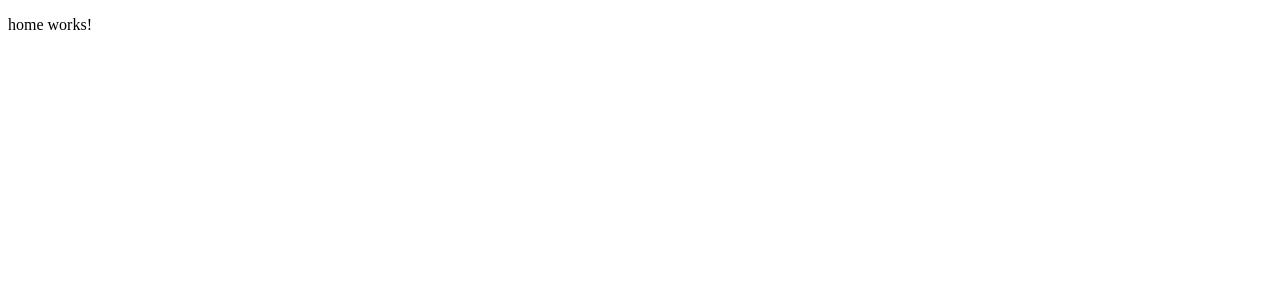
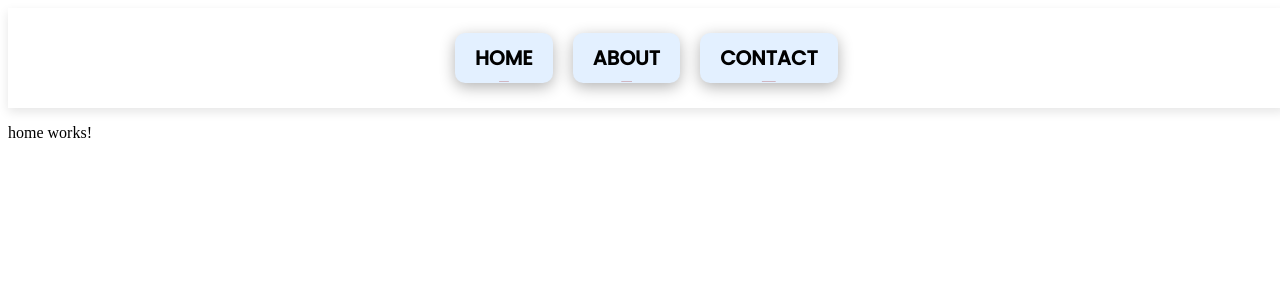
Before and after one commit to ahmed-bs/PsychoEducatif, an Angular app: page / in a window 1280 px wide. Shown: the top 300 px of the page. Built offline with nearby package versions, Linux system fonts and the light colour scheme.

Commit message:
Add header

```diff
--- a/src/app/app.module.ts
+++ b/src/app/app.module.ts
@@ -11,7 +11,6 @@ import { RouterModule } from '@angular/router'; // Correct import
 @NgModule({
   declarations: [
     AppComponent,
-    HeaderComponent,
     FooterComponent, // Declare only components, directives, and pipes
   ],
   imports: [
--- a/src/app/features/users/home/home.component.html
+++ b/src/app/features/users/home/home.component.html
@@ -1 +1,2 @@
+<app-header></app-header>
 <p>home works!</p>
--- a/src/app/features/users/users.module.ts
+++ b/src/app/features/users/users.module.ts
@@ -4,13 +4,15 @@ import { CommonModule } from '@angular/common';
 import { UsersRoutingModule } from './users.routing';
 import { HomeComponent } from './home/home.component';
 import { HeaderComponent } from 'src/app/shared/header/header.component';
+import { RouterModule } from '@angular/router';
 
 
 @NgModule({
-  declarations: [HomeComponent],
+  declarations: [HomeComponent,HeaderComponent],
   imports: [
     CommonModule,
-    UsersRoutingModule
+    UsersRoutingModule,
+    RouterModule
   ]
 })
 export class UsersModule { }
--- a/src/app/shared/header/header.component.css
+++ b/src/app/shared/header/header.component.css
@@ -0,0 +1,100 @@
+@import url('https://fonts.googleapis.com/css2?family=Poppins:ital,wght@0,500;1,300;1,700&display=swap');
+* {
+    margin: 0;
+    padding: 0;
+    box-sizing: border-box;
+    font-family: 'Poppins', sans-serif;
+}
+
+:root {
+    --color-primary: #7380ec;
+    --color-danger: #ff7782;
+    --color-success: #41f1b6;
+    --color-warning: #ffbb55;
+    --color-white: #fff;
+    --color-info-dark: #7d8da1;
+    --color-info-light: #dce1eb;
+    --color-dark: #363949;
+    --color-light: rgba(132, 139, 200, 0.18);
+    --color-primary-variant: #111e88;
+    --color-dark-variant: #677483;
+    --color-background: #f6f6f9;
+    --card-border-radius: 12px;
+    --border-radius-1: 0.4rem;
+    --border-radius-2: 0.8rem;
+    --border-radius-2: 1.2rem;
+    --card-padding: 1.8rem;
+    --padding-1: 1.2rem;
+    --box-shadow: 0 2rem 3rem var(--color-light);
+}
+
+body {
+    width: 99%!important;
+}
+.nav {
+    padding: 15px;
+    width: 101%;
+}
+
+nav {
+    display: flex;
+    justify-content: center;  /* Centrer les éléments horizontalement */
+    padding: 20px;
+    background-color: #fff;  /* Fond blanc */
+    box-shadow: 0 4px 10px rgba(0, 0, 0, 0.1);
+}
+
+nav a {
+    padding: 20px;
+    position: relative;
+    list-style-type: none;
+    margin: 10px;
+}
+
+nav a {
+    font-size: 20px;
+    font-weight: 600;
+    text-decoration: none;
+    text-transform: uppercase;
+}
+
+nav a::before {
+    content: "";
+    width: 100%;
+    height: 3px;
+    position: absolute;
+    padding-top: -22px;
+    background-color: brown;
+    left: 0;
+    bottom: 0;
+    transform: scale(0.1);
+    transition: .4s;
+}
+
+nav a:hover::before {
+    transform: scale(1.1);
+}
+
+.card {
+    display: inline-block;
+    margin: 5px;
+    background-color: #e3f0ff;
+    border-radius: 10px;
+    box-shadow: 0 4px 15px rgba(0, 0, 0, 0.3); /* Ombre grise */
+    text-align: center;
+    font-size: 10px;
+    font-weight: 500;
+    color: var(--color-dark-variant);
+    text-decoration: none;
+    transition: transform 0.3s, box-shadow 0.3s;
+    height: 50px;
+    display: flex;
+    align-items: center;
+    justify-content: center;
+
+}
+
+.card:hover {
+    background-color: var(--color-dark-variant);
+    color: var(--color-white);
+}
--- a/src/app/shared/header/header.component.html
+++ b/src/app/shared/header/header.component.html
@@ -1 +1,5 @@
-<p>header works!</p>
+<nav class="nav">
+    <a  class="card">home</a>
+    <a  class="card">about</a>
+    <a  class="card">contact</a>
+</nav>
```
